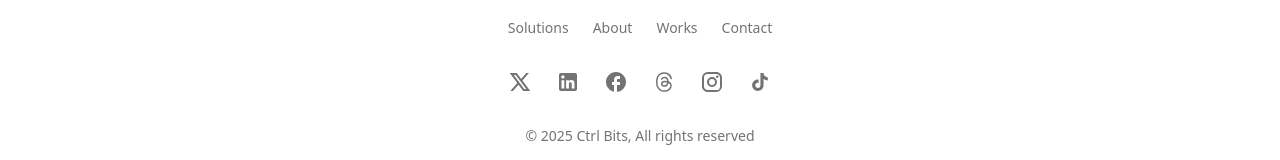
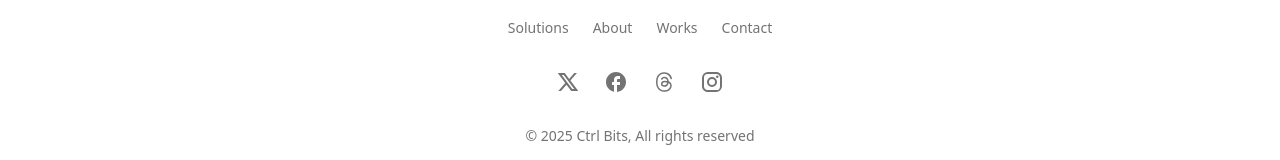
Before and after one commit to CTRL-Bits/ctrl-bits-web, a React (Vite) app: page /contact in a window 1280 px wide. Shown: the part 1374-1534 px from the top of the page. Built offline with nearby package versions, Linux system fonts and the light colour scheme; a web font is replaced by a local one.

Commit message:
feat: update footer links to point to social media and remove unused TikTok link

```diff
--- a/src/components/footer.tsx
+++ b/src/components/footer.tsx
@@ -42,7 +42,7 @@ export default function FooterSection() {
         </div>
         <div className="my-8 flex flex-wrap justify-center gap-6 text-sm">
           <Link
-            to="#"
+            to="https://x.com/ctrlbits"
             target="_blank"
             rel="noopener noreferrer"
             aria-label="X/Twitter"
@@ -61,7 +61,7 @@ export default function FooterSection() {
               ></path>
             </svg>
           </Link>
-          <Link
+          {/* <Link
             to="#"
             target="_blank"
             rel="noopener noreferrer"
@@ -80,9 +80,9 @@ export default function FooterSection() {
                 d="M19 3a2 2 0 0 1 2 2v14a2 2 0 0 1-2 2H5a2 2 0 0 1-2-2V5a2 2 0 0 1 2-2zm-.5 15.5v-5.3a3.26 3.26 0 0 0-3.26-3.26c-.85 0-1.84.52-2.32 1.3v-1.11h-2.79v8.37h2.79v-4.93c0-.77.62-1.4 1.39-1.4a1.4 1.4 0 0 1 1.4 1.4v4.93zM6.88 8.56a1.68 1.68 0 0 0 1.68-1.68c0-.93-.75-1.69-1.68-1.69a1.69 1.69 0 0 0-1.69 1.69c0 .93.76 1.68 1.69 1.68m1.39 9.94v-8.37H5.5v8.37z"
               ></path>
             </svg>
-          </Link>
+          </Link> */}
           <Link
-            to="#"
+            to="https://facebook.com/ctrlbits"
             target="_blank"
             rel="noopener noreferrer"
             aria-label="Facebook"
@@ -102,7 +102,7 @@ export default function FooterSection() {
             </svg>
           </Link>
           <Link
-            to="#"
+            to="https://threads.com/ctrl_bits"
             target="_blank"
             rel="noopener noreferrer"
             aria-label="Threads"
@@ -127,7 +127,7 @@ export default function FooterSection() {
             </svg>
           </Link>
           <Link
-            to="#"
+            to="https://instagram.com/ctrl_bits"
             target="_blank"
             rel="noopener noreferrer"
             aria-label="Instagram"
@@ -146,26 +146,6 @@ export default function FooterSection() {
               ></path>
             </svg>
           </Link>
-          <Link
-            to="#"
-            target="_blank"
-            rel="noopener noreferrer"
-            aria-label="TikTok"
-            className="text-muted-foreground hover:text-primary block"
-          >
-            <svg
-              className="size-6"
-              xmlns="http://www.w3.org/2000/svg"
-              width="1em"
-              height="1em"
-              viewBox="0 0 24 24"
-            >
-              <path
-                fill="currentColor"
-                d="M16.6 5.82s.51.5 0 0A4.28 4.28 0 0 1 15.54 3h-3.09v12.4a2.59 2.59 0 0 1-2.59 2.5c-1.42 0-2.6-1.16-2.6-2.6c0-1.72 1.66-3.01 3.37-2.48V9.66c-3.45-.46-6.47 2.22-6.47 5.64c0 3.33 2.76 5.7 5.69 5.7c3.14 0 5.69-2.55 5.69-5.7V9.01a7.35 7.35 0 0 0 4.3 1.38V7.3s-1.88.09-3.24-1.48"
-              ></path>
-            </svg>
-          </Link>
         </div>
         <span className="text-muted-foreground block text-center text-sm">
           © {new Date().getFullYear()} Ctrl Bits, All rights reserved
--- a/src/pages/ProjectsPage.tsx
+++ b/src/pages/ProjectsPage.tsx
@@ -47,7 +47,6 @@ export default function ProjectsPage(): React.ReactElement {
   const [viewMode, setViewMode] = React.useState<ViewMode>("grid");
   const searchInputRef = React.useRef<HTMLInputElement>(null);
 
-  // Extended project data with more details for the Projects page
   const projects: Project[] = [
     {
       id: 1,
```
